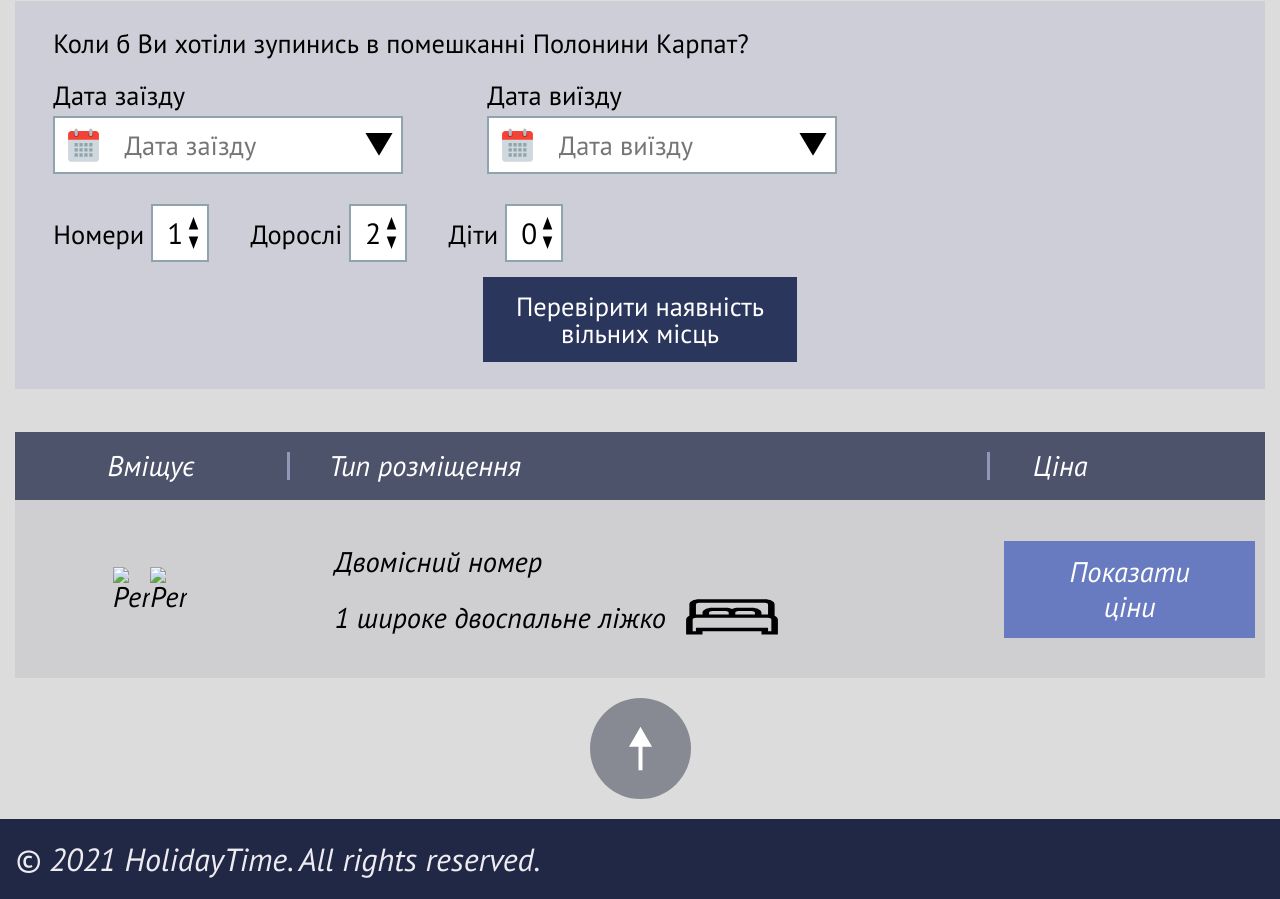
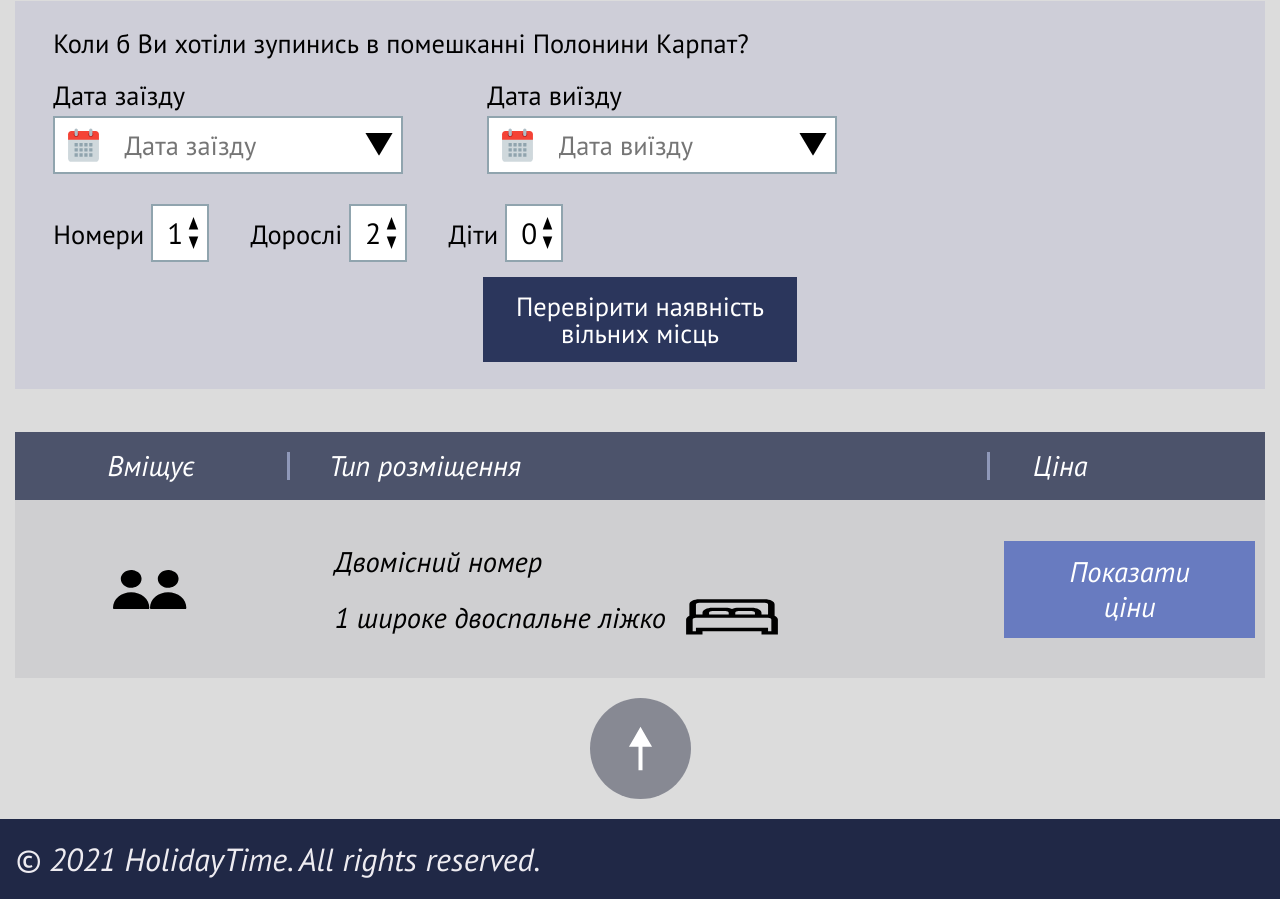
Before and after one commit to yurikostenko/HolidayTime, a plain HTML site: page house-carpathians.html in a window 1280 px wide. Shown: the part 1041-1940 px from the top of the page. Drawn offline with nearby package versions, Linux system fonts and the light colour scheme; the site is published under a folder, as on GitHub Pages, so addresses that start at the root find nothing.

Commit message:
/ delete

```diff
--- a/house-carpathians.html
+++ b/house-carpathians.html
@@ -145,8 +145,8 @@
                   </div>
                   <div class="description__body body-description">
                      <div class="body-description__admit">
-                        <img src="/img/person.svg" alt="Person">
-                        <img src="/img/person.svg" alt="Person">
+                        <img src="img/person.svg" alt="Person">
+                        <img src="img/person.svg" alt="Person">
                      </div>
                      <div class="body-description__placement">
                         <span>Двомісний номер</span>
```
